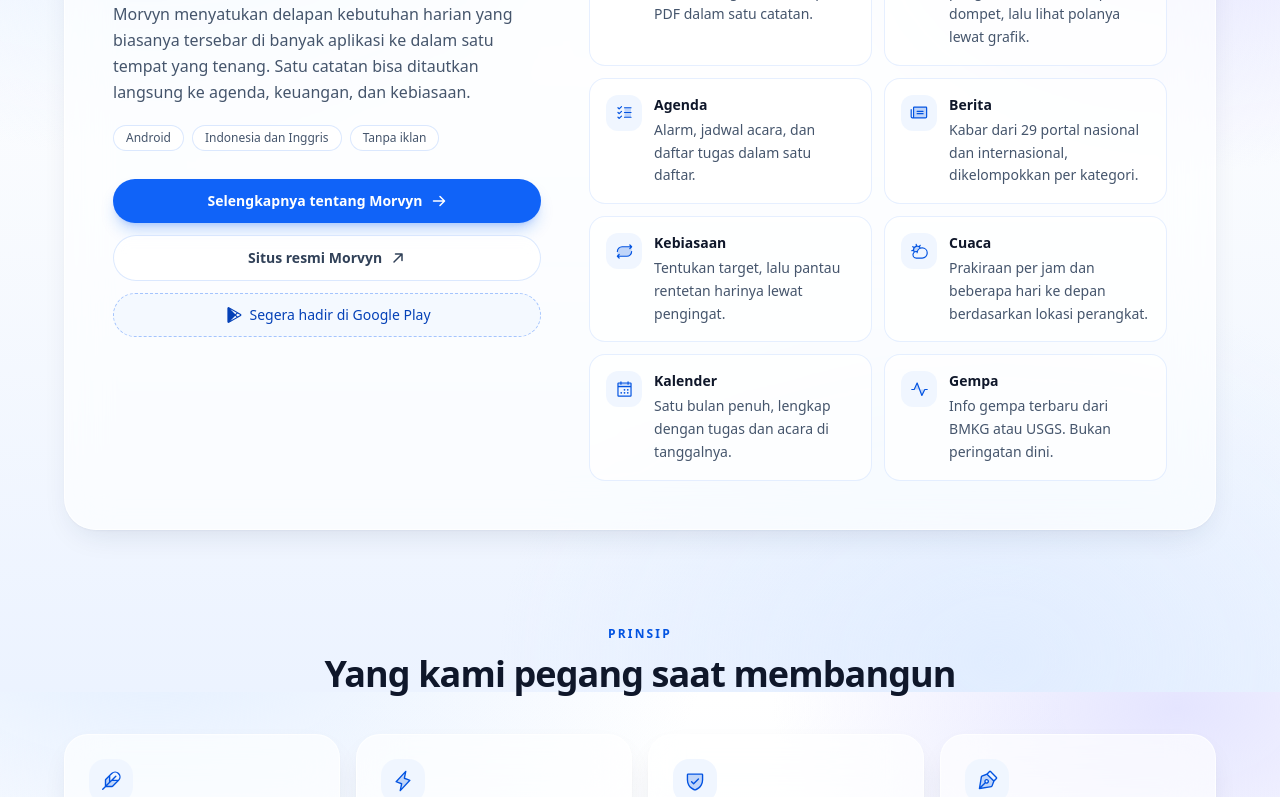
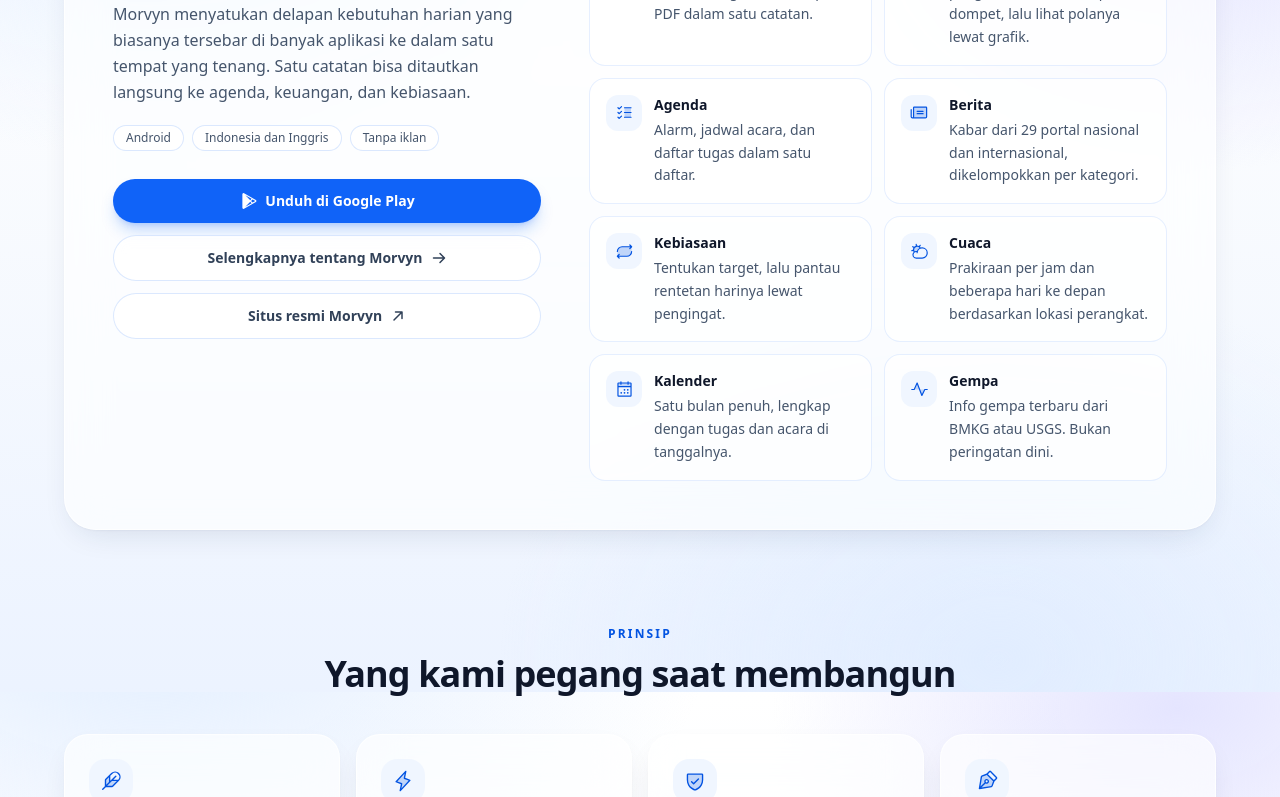
Before and after one commit to himiko-lab/himiko-lab, a React (Vite) app: page / in a window 1280 px wide. Shown: the part 908-1705 px from the top of the page. Built offline with nearby package versions, Linux system fonts and the light colour scheme.

Commit message:
Play Store Live True

```diff
--- a/src/data/links.js
+++ b/src/data/links.js
@@ -64,4 +64,4 @@
  * Ubah ke `true` HANYA setelah PLAY_STORE_URL bisa dibuka publik. Tombol unduh,
  * teks halaman, dan data terstruktur ikut berubah dari nilai ini.
  */
-export const PLAY_STORE_LIVE = false;
+export const PLAY_STORE_LIVE = true;
```
